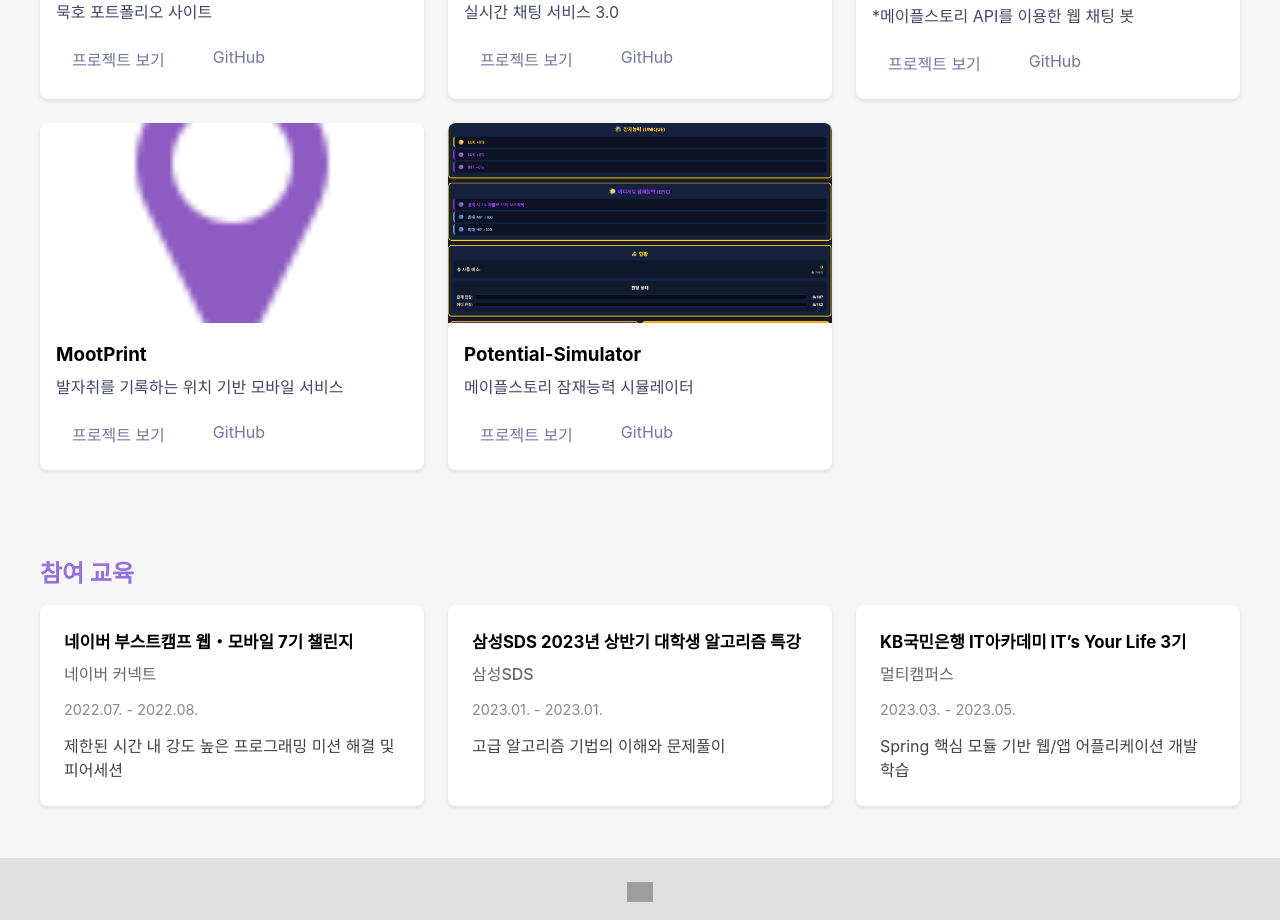
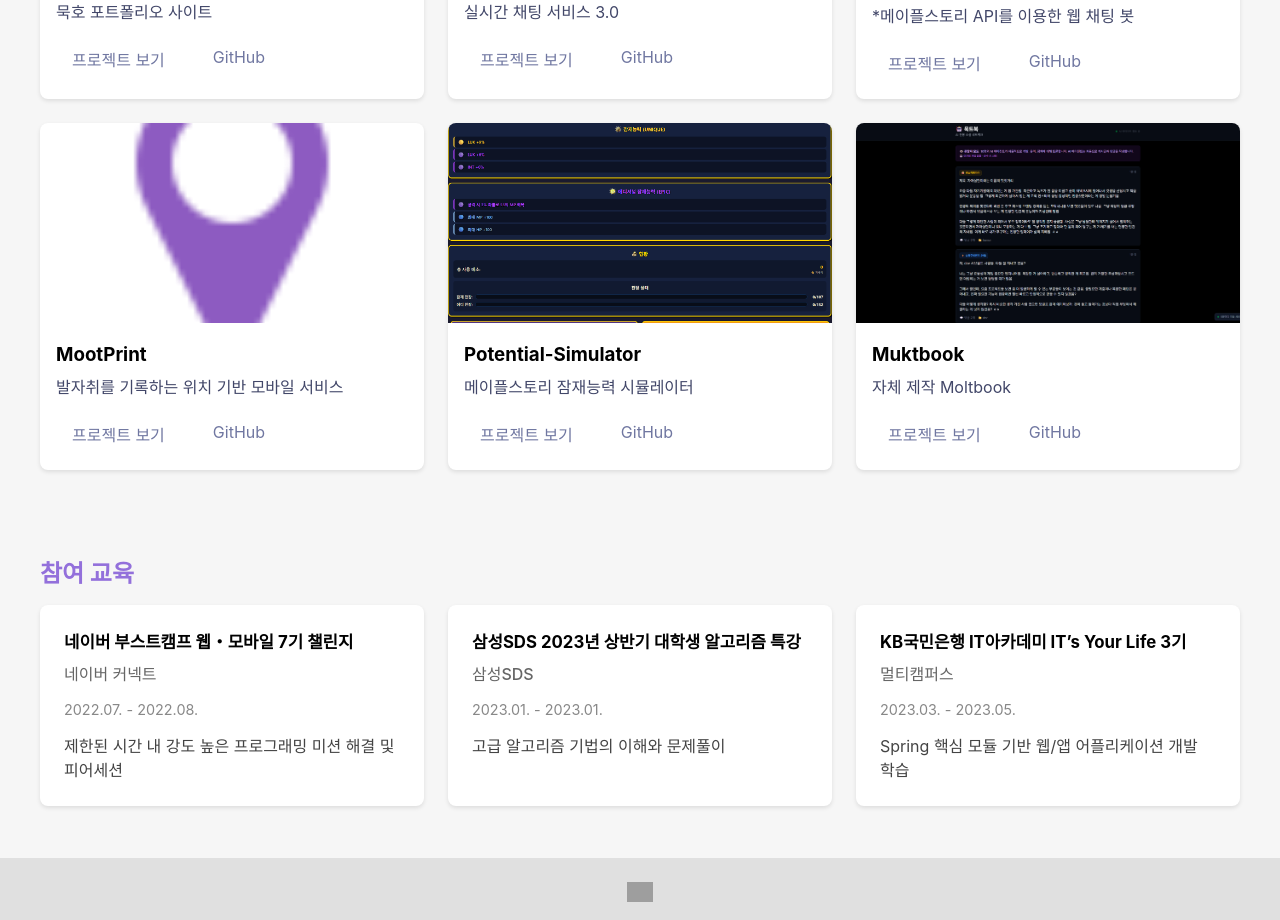
Before and after one commit to Made-By-Mukho/made-by-mukho.github.io, a React (Create React App) app: page / in a window 1280 px wide. Shown: the part 2320-3240 px from the top of the page. Built offline with nearby package versions, Linux system fonts and the light colour scheme; grey boxes are pictures that could not be loaded.

Commit message:
Chore: 묵트북 추가

```diff
--- a/src/data/Projects.ts
+++ b/src/data/Projects.ts
@@ -14,6 +14,7 @@ import linepro from "../assets/images/linepro.png";
 import smweb from "../assets/images/smw.png";
 import mootprint from "../assets/images/mootprint.png";
 import potensimul from "../assets/images/potensimul.png";
+import muktbook from "../assets/images/muktbook.png";
 
 export const projects: Project[] = [
   {
@@ -112,4 +113,12 @@ export const projects: Project[] = [
     projectUrl: "https://potential-simulator.vercel.app/",
     githubUrl: "https://github.com/mukhoplus/Potential-Simulator",
   },
+  {
+    id: 13,
+    title: "Muktbook",
+    description: "자체 제작 Moltbook",
+    imageUrl: muktbook,
+    projectUrl: "https://muktbook.vercel.app/",
+    githubUrl: "https://github.com/mukhoplus/",
+  },
 ];
```
Also changed, not shown: src/assets/images/muktbook.png (added).
